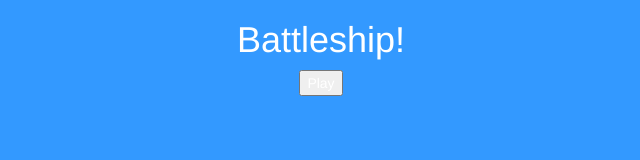
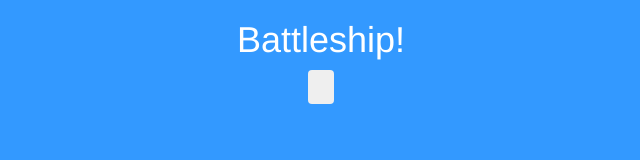
Before and after one commit to sunsplat/battleship, a plain HTML site: page index.html in a window 1280 px wide. Shown: the whole page, without its empty margins (319-959 px from the left). Drawn offline with nearby package versions, Linux system fonts and the light colour scheme.

Commit message:
adding button class

```diff
--- a/index.html
+++ b/index.html
@@ -12,7 +12,7 @@
       <h1>Battleship!</h1>
       <div class="row">
         <div class="col-md-6 col-md-offset-3">
-          <input type='button' value='Play' onclick="play();" />
+          <input type='button' class="btn btn-default' value='Play' onclick="play();" />
         </div>
       </div>
     </div>
```
